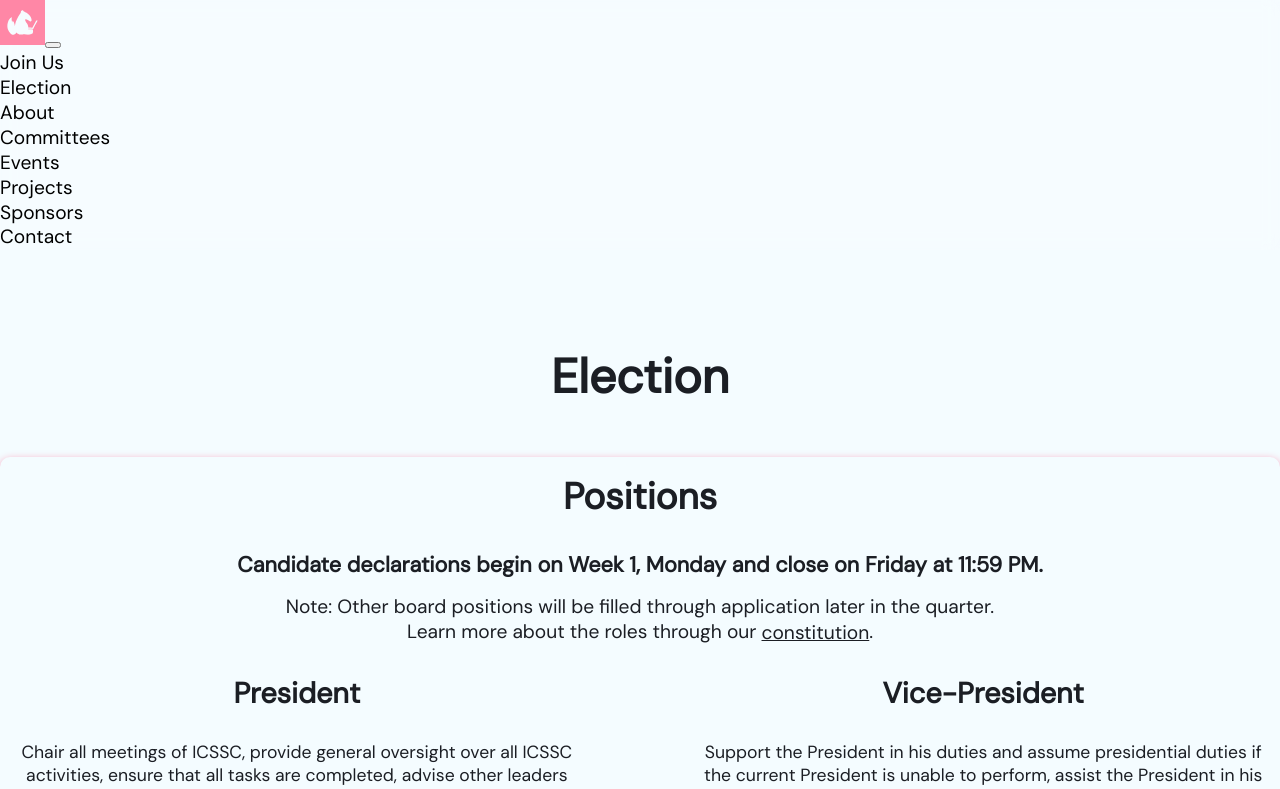
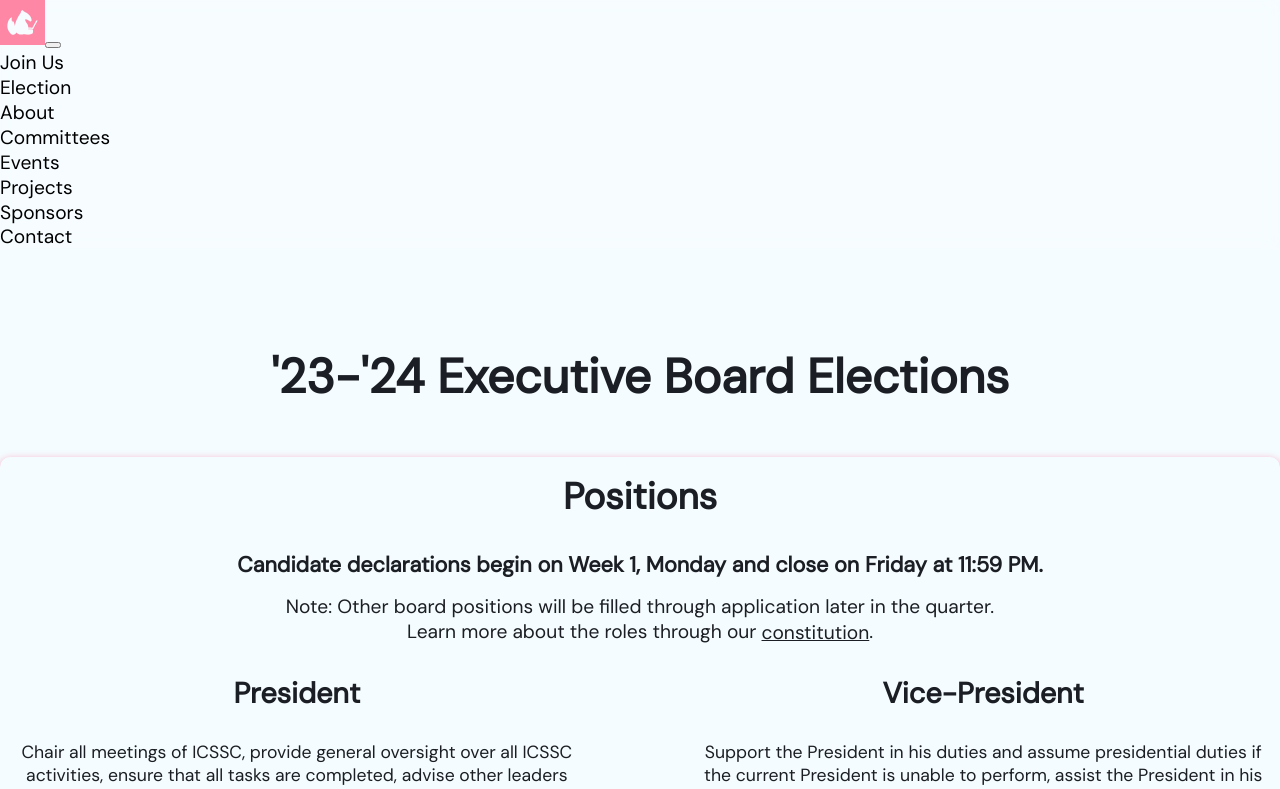
Before and after one commit to icssc/icssc-website, a Next.js app: page /election in a window 1280 px wide. Shown: the top 789 px of the page. Built offline with nearby package versions, Linux system fonts and the light colour scheme.

Commit message:
Update election title

```diff
--- a/pages/election.js
+++ b/pages/election.js
@@ -18,7 +18,7 @@ export default function GetInvolved() {
     <>
     <Container>
       <div className={styles.section}>
-        <h1>Election</h1>
+        <h1>'23-'24 Executive Board Elections</h1>
         <div className={styles.oneContainer}>
           <h2>Positions</h2>
           <b>Candidate declarations begin on Week 1, Monday and close on Friday at 11:59 PM.</b>
```
